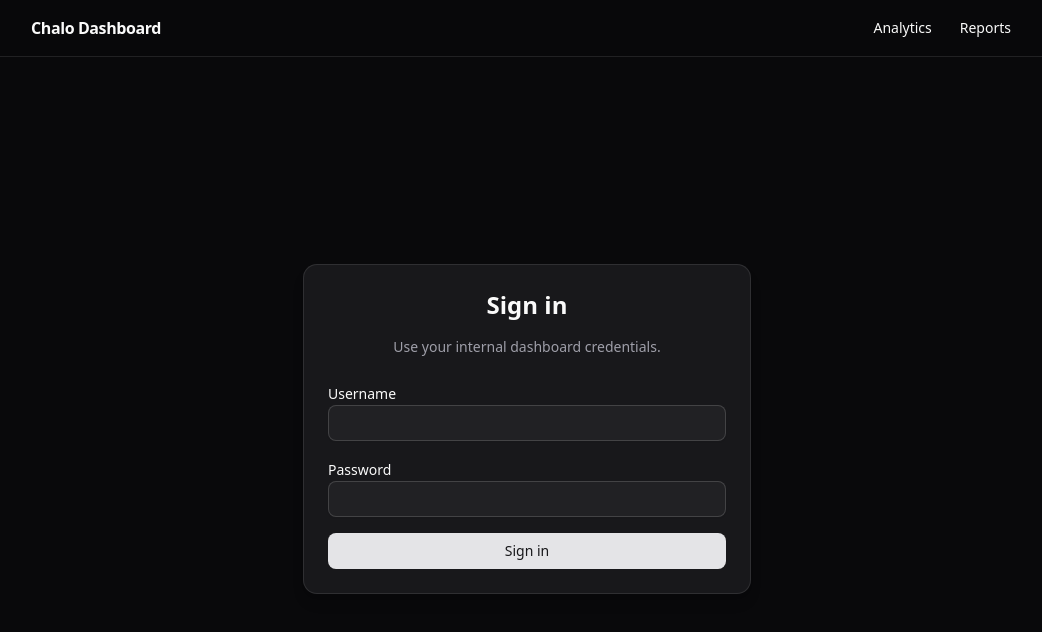
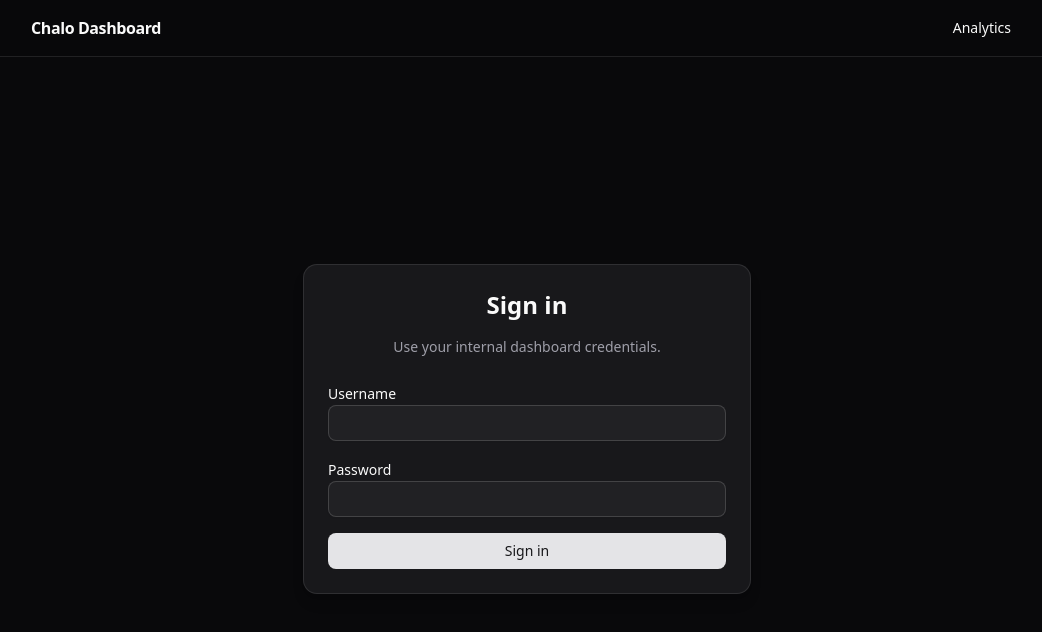
Before and after one commit to ratulsarna/chalo-app-dashboard, a Next.js app: page /login in a window 1280 px wide. Shown: the top 632 px of the page, without its empty margins (113-1155 px from the left). Built offline with nearby package versions, Linux system fonts and the light colour scheme; no server answers.

Commit message:
refactor(site-header): remove Reports button from site header

```diff
--- a/src/components/site-header.tsx
+++ b/src/components/site-header.tsx
@@ -25,9 +25,6 @@
           <Button asChild variant="ghost" size="sm">
             <Link href="/analytics">Analytics</Link>
           </Button>
-          <Button asChild variant="ghost" size="sm">
-            <Link href="/reports">Reports</Link>
-          </Button>
           {authEnabled && !isSignedIn ? (
             <Button asChild variant="ghost" size="sm">
               <Link href="/login">Sign in</Link>
```
